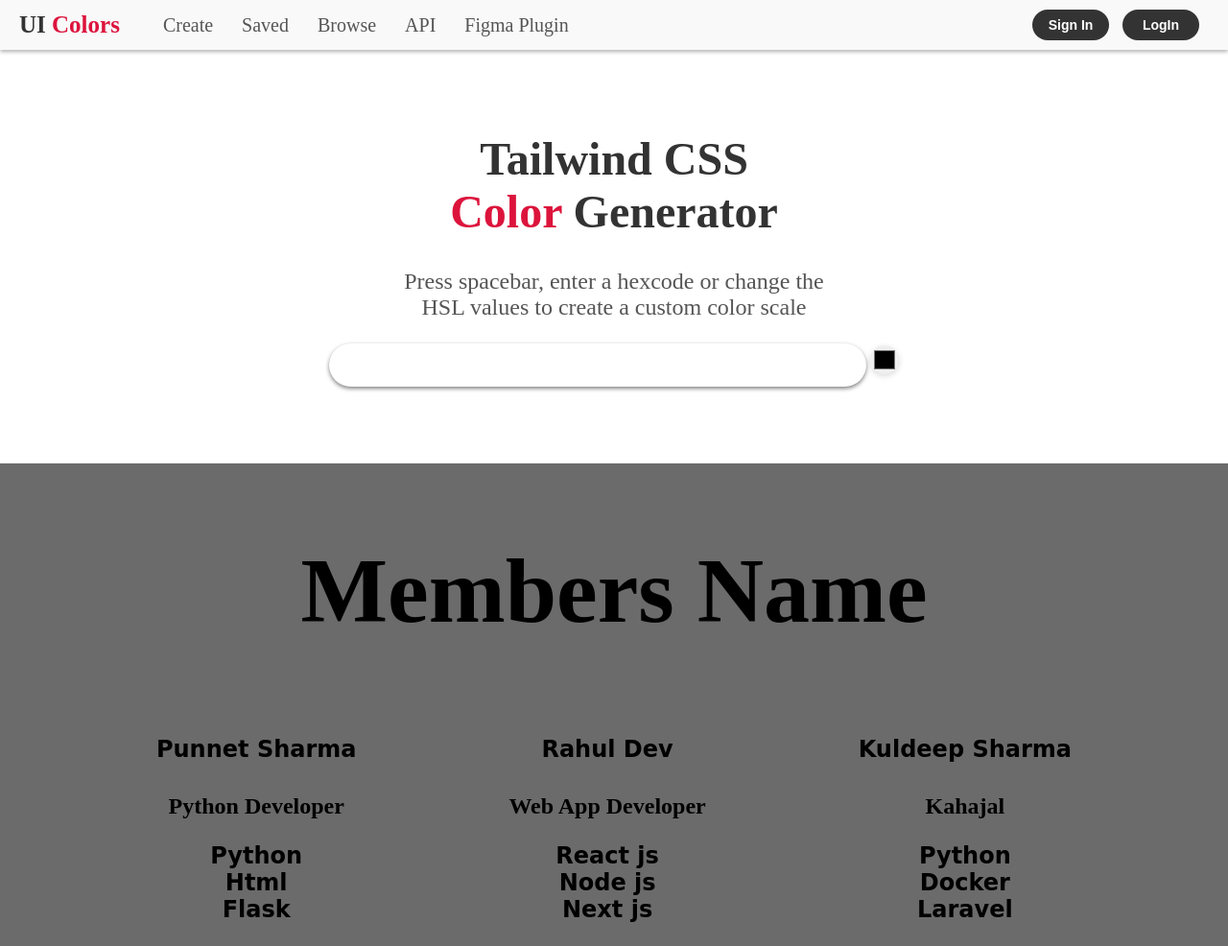
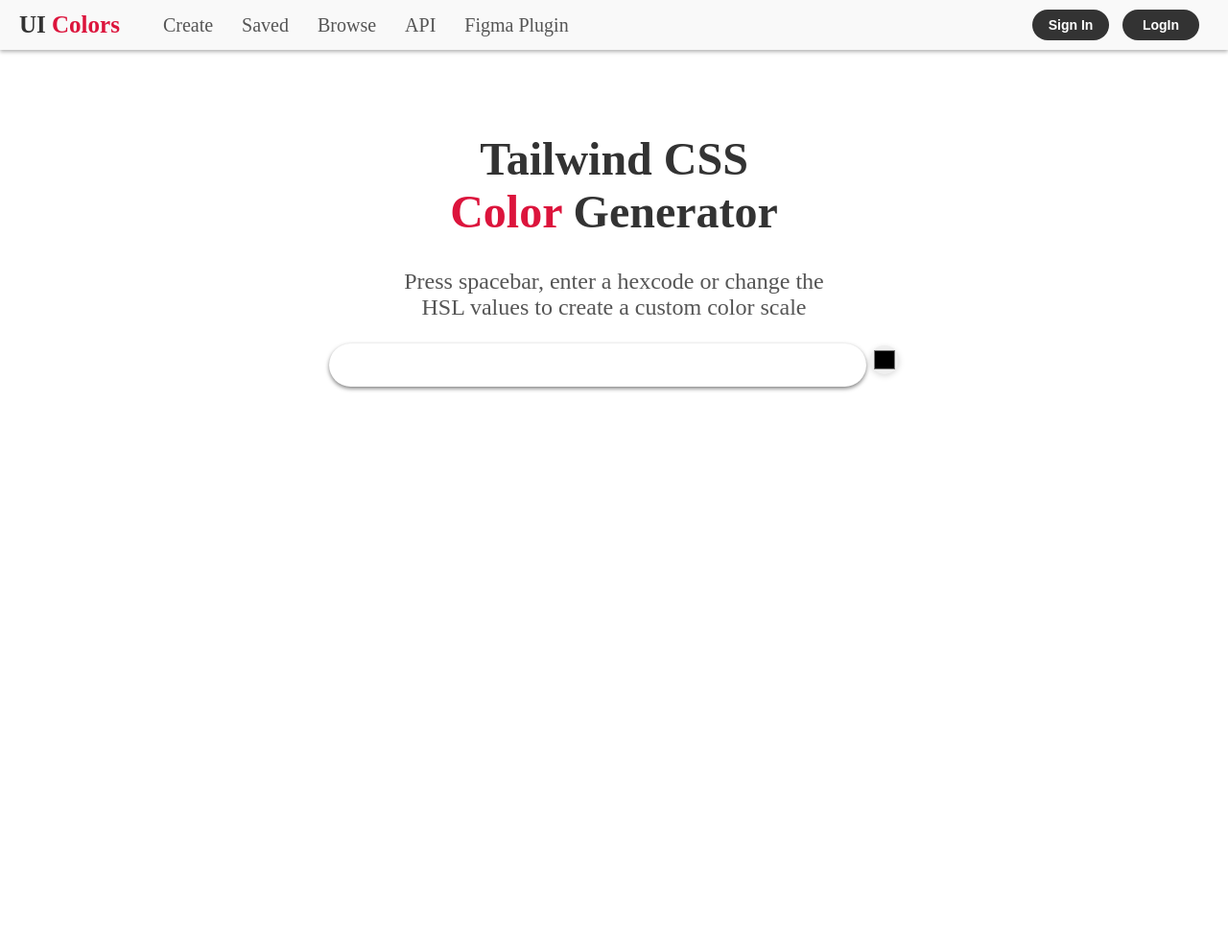
Before and after one commit to puneet2628/color-picker, a plain HTML site: page index.html in a window 1280 px wide. Shown: the whole page at 96% size. After the commit the page ends 800 px from the top, so only its background shows below. Drawn offline with Linux system fonts and the light colour scheme.

Commit message:
confused

```diff
--- a/index.html
+++ b/index.html
@@ -51,42 +51,7 @@
     </center>
 
 
-    <!-- team members -->
-    <div class="team-members">
-        <h1 class="member-heading">Members Name</h1>
-        <div class="member-name">
-            <ul class="members-ul">
-                <li class="member-list">
-                    <h4 class="member-sub-head">Punnet Sharma</h4>
-                    <ul>
-                        <p>Python Developer</p>
-                        <li class="member-list">Python</li>
-                        <li class="member-list">Html</li>
-                        <li class="member-list">Flask</li>
-                    </ul>
-                </li>
-                <li class="member-list">
-                    <h4 class="member-sub-head">Rahul Dev</h4>
-                    <ul>
-                        <p>Web App Developer</p>
-                        <li class="member-list">React js</li>
-                        <li class="member-list">Node js</li>
-                        <li class="member-list">Next js</li>
-                    </ul>
-                </li>
-                <li class="member-list">
-                    <h4 class="member-sub-head">Kuldeep Sharma</h4>
-                    <ul>
-                        <p>Kahajal</p>
-                        <li class="member-list">Python</li>
-                        <li class="member-list">Docker</li>
-                        <li class="member-list">Laravel</li>
-                    </ul>
-                </li>
-            </ul>
-        </div>
 
-    </div>
 </body>
 
 </html>
```
